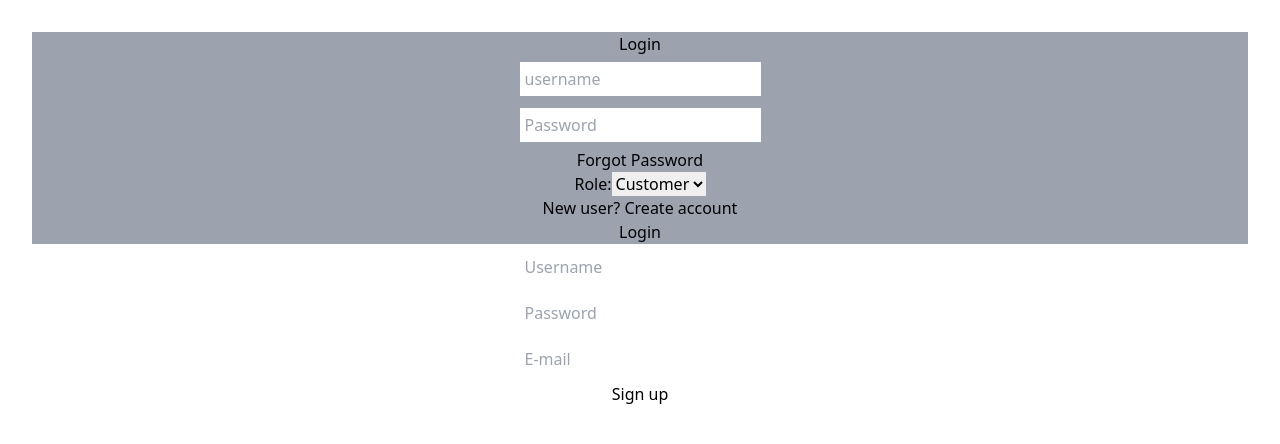
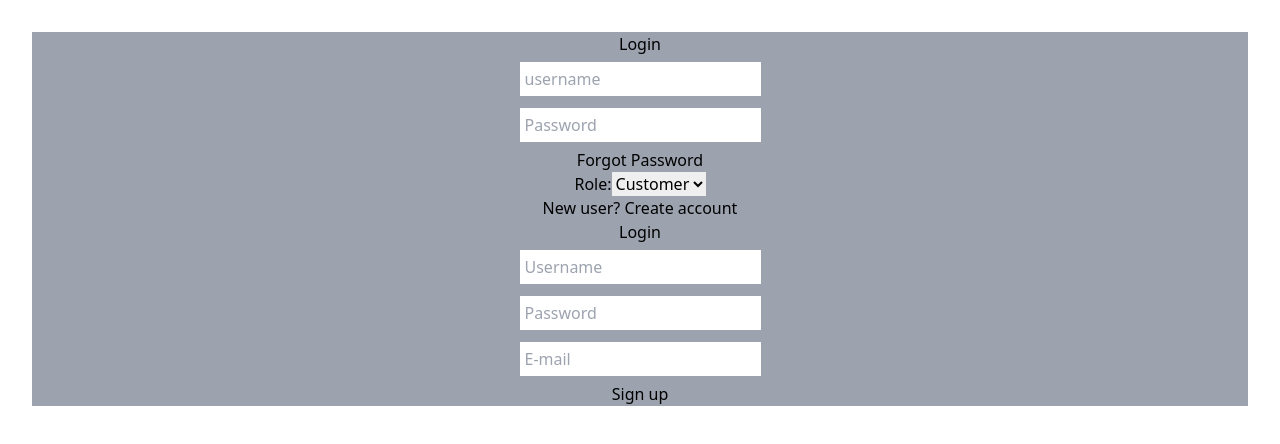
Before and after one commit to mr-tamil-coder/logistics, a React (Vite) app: page / in a window 1280 px wide. Shown: the top 444 px of the page. Built offline with nearby package versions, Linux system fonts and the light colour scheme.

Commit message:
udpated design of signup

```diff
--- a/src/Components/SIGUP.jsx
+++ b/src/Components/SIGUP.jsx
@@ -4,7 +4,7 @@ function SIGUP(){
 
 
     return(
-        <div>
+        <div  className='bg-gray-400'>
             <form>
                 <input type="text" className="input-box" placeholder="Username"></input><br></br>
                 <input type="password" className="input-box" placeholder="Password"></input><br></br>
```
